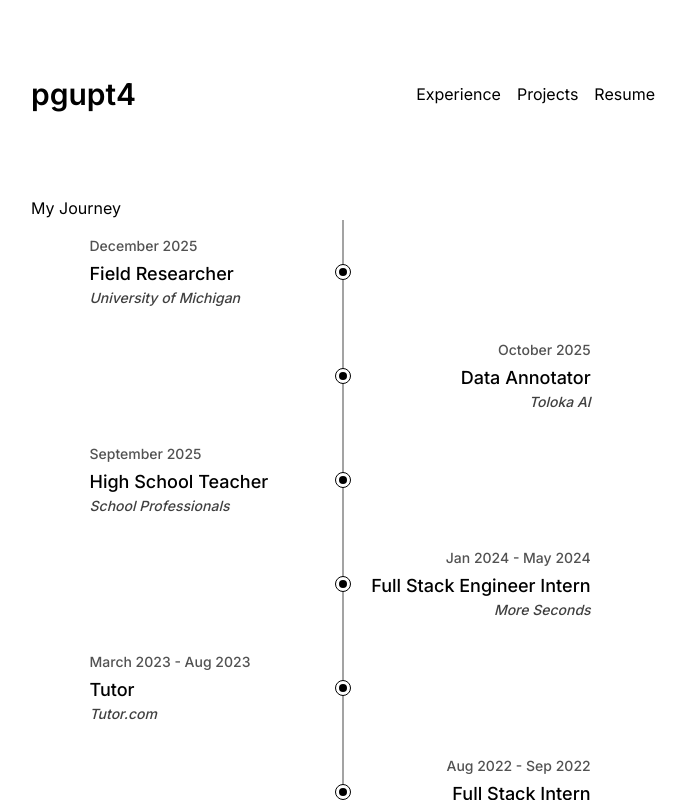
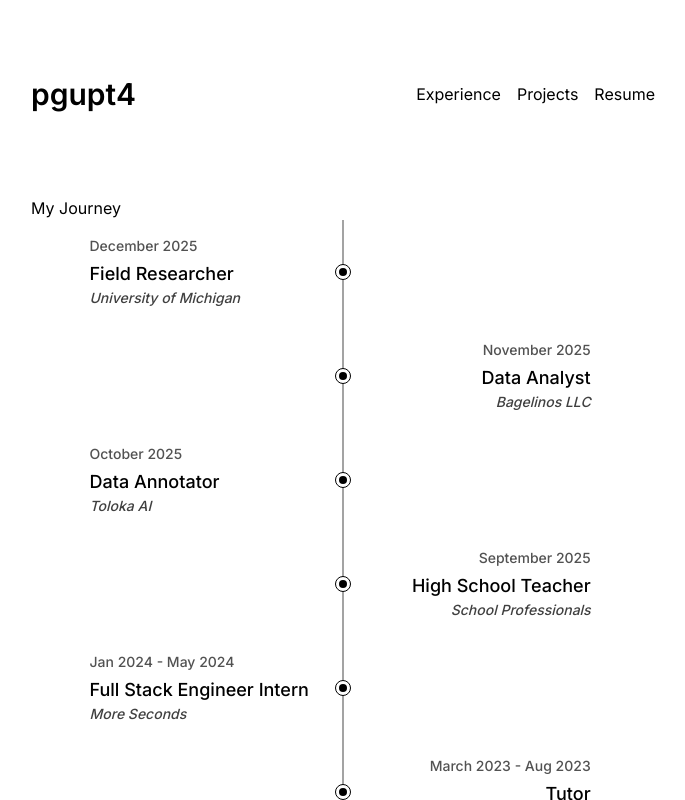
Before and after one commit to pGUPT4/personal-website, a Next.js app: page /experience in a window 1280 px wide. Shown: the top 800 px of the page, without its empty margins (297-982 px from the left). Built offline with nearby package versions, Linux system fonts and the light colour scheme.

Commit message:
Update experience

```diff
--- a/app/experience/page.tsx
+++ b/app/experience/page.tsx
@@ -14,6 +14,11 @@ const MyWebsite = () => {
       date: 'December 2025',
       title: 'Field Researcher',
       company: 'University of Michigan',
+    },
+    {
+      date: 'November 2025',
+      title: 'Data Analyst',
+      company: 'Bagelinos LLC',
     },
     {
       date: 'October 2025',
```
Also changed, not shown: 1 other file (tests, documents, lock files or other folders).
